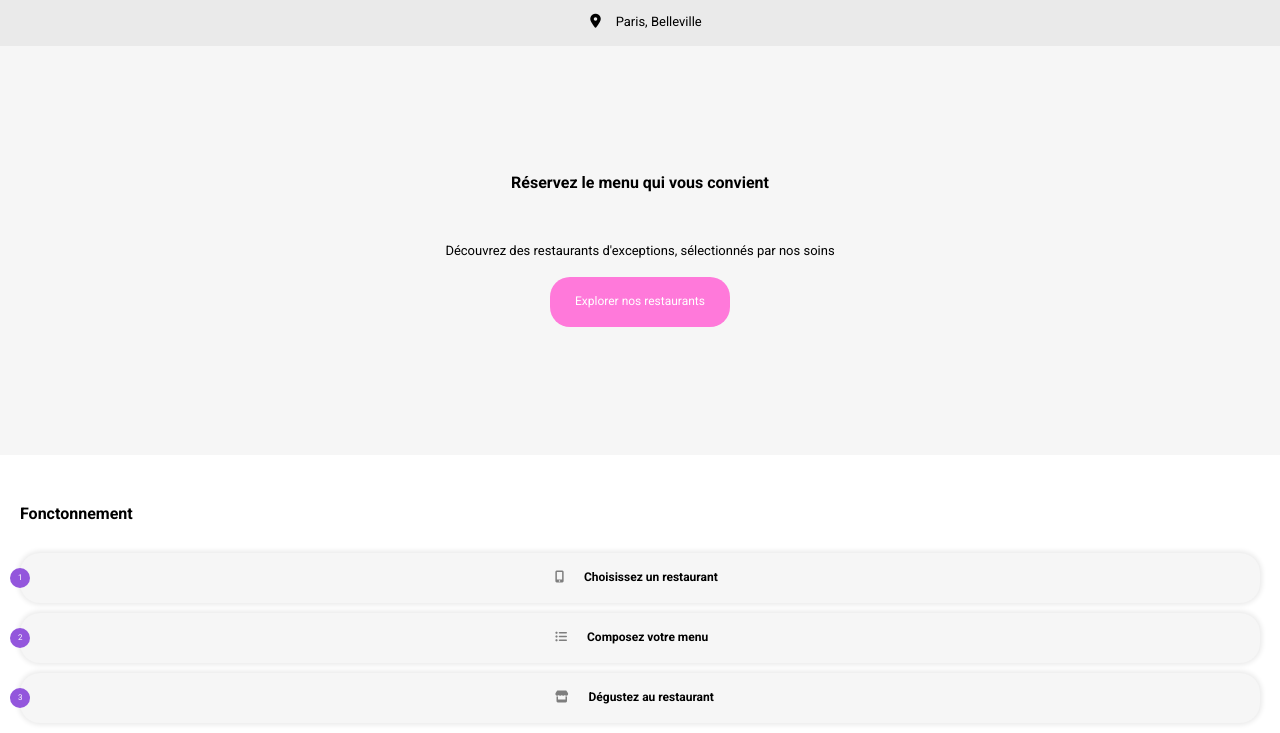
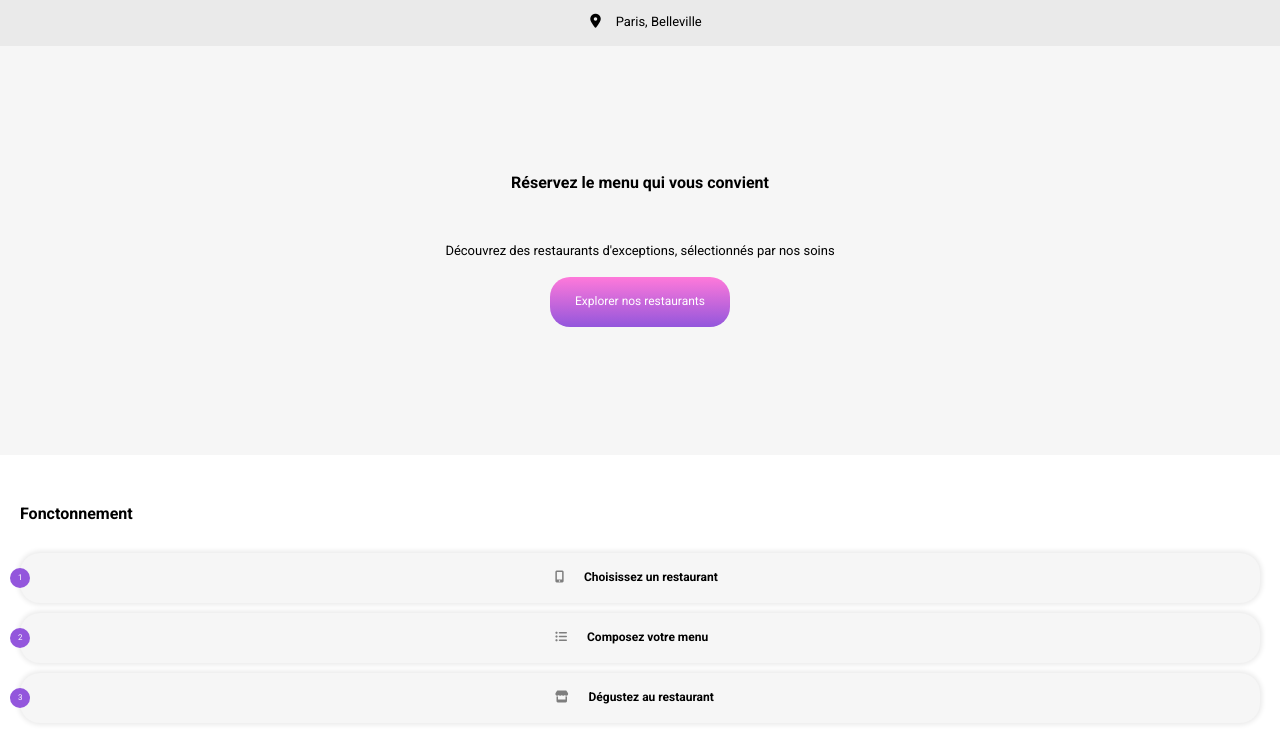
Before and after one commit to ludogwada/LudovicSinquet_3_27102021, a website: page home_page.html in a window 1280 px wide. Shown: the part 67-800 px from the top of the page. Drawn offline with Linux system fonts and the light colour scheme; a web font is replaced by a local one.

Commit message:
ajout linear-gradient

```diff
--- a/SASS/utils/mixins.scss
+++ b/SASS/utils/mixins.scss
@@ -17,7 +17,7 @@
     font-size: 12px;
     color: $color-white;
     border: none;
-    background-color: $color-secondary;
+    background: $color-mix;
     cursor: pointer;
 }
 @mixin title {
--- a/SASS/utils/variables.scss
+++ b/SASS/utils/variables.scss
@@ -7,6 +7,7 @@ $color-footer : #353535;
 $color-white : white;
 $color-icon : #7e7e7e;
 $color-primary-light: lighten($color-primary, 35);
+$color-mix : linear-gradient( to top, #9356DC, #FF79DA);
 
 
 $font-title : 'shrikhand';
```
Also changed, not shown: CSS/styles.css, 1 other file.
